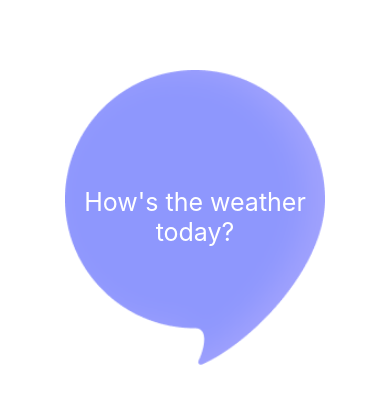
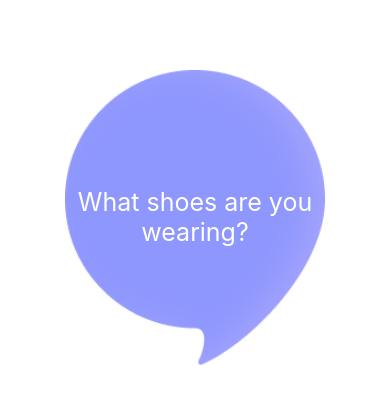
Before and after one commit to HCI-3Trillion/Keepit, a React Native app: screen /Home in a window 390 px wide. Shown: the part 157-572 px from the top of the page. Built offline with nearby package versions, Linux system fonts and the light colour scheme.

Commit message:
✨ Topic 랜덤으로 띄우기

```diff
--- a/src/screens/HomeScreen.js
+++ b/src/screens/HomeScreen.js
@@ -10,22 +10,24 @@ import {
   TouchableOpacity,
 } from 'react-native';
 import { StatusBar } from 'expo-status-bar';
-import { ColorCode } from '../utils/constants';
+import { ColorCode, Topic } from '../utils/constants';
 import Bubble from '../../assets/bubble.png';
 import Plus from '../../assets/buttonImg.png';
-//import { ImageBackground, TouchableOpacity } from 'react-native-web';
 
 const dimensions = Dimensions.get('window');
 const bubbleWidth = dimensions.height * 0.35 * 0.88;
 const bubbleHeight = dimensions.height * 0.35;
 
 const HomeScreen = ({ navigation }) => {
+  const getRandom = (min, max) => Math.floor(Math.random() * (max - min) + min);
+
   return (
     <View style={styles.container}>
       <Text style={styles.appName}>Keepit</Text>
       <View style={styles.bubbleContainer}>
         <ImageBackground style={styles.bubble} source={Bubble}>
-          <Text style={styles.topic}>How's the weather today?</Text>
+          {/* <Text style={styles.topic}>How's the weather today?</Text> */}
+          <Text style={styles.topic}>{Topic[getRandom(0, 10)]}</Text>
         </ImageBackground>
       </View>
       <View style={styles.buttonContainer}>
@@ -62,7 +64,6 @@ const styles = StyleSheet.create({
     justifyContent: 'center',
   },
   bubble: {
-    alignItems: 'center',
     justifyContent: 'center',
     width: bubbleWidth,
     height: bubbleHeight,
```
